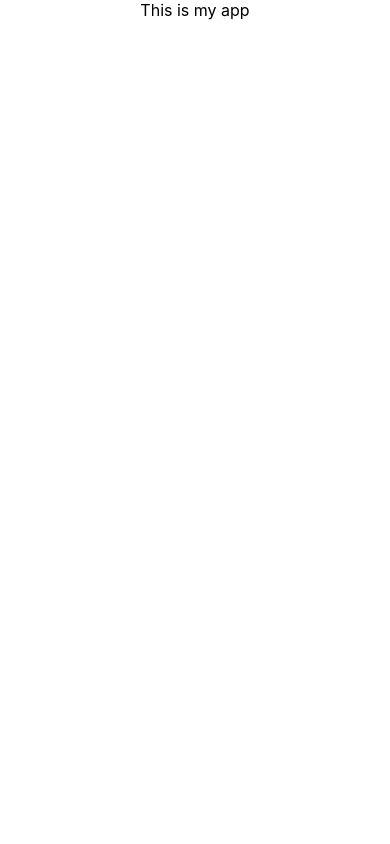
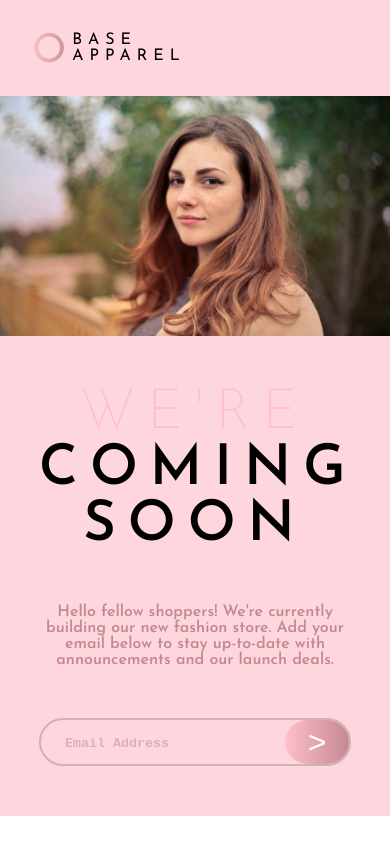
Before and after one commit to m-samara/base-apparel, a React (Create React App) app: page / in a window 390 px wide. Built offline with nearby package versions, Linux system fonts and the light colour scheme.

Commit message:
home page mobile view done

```diff
--- a/src/App.css
+++ b/src/App.css
@@ -1,3 +1,4 @@
+@import url('https://fonts.googleapis.com/css2?family=Josefin+Sans:wght@200;300;400;500;600;700&display=swap');
 .App {
-  text-align: center;
+  min-height: 100vh;
 }
--- a/src/App.js
+++ b/src/App.js
@@ -1,9 +1,10 @@
+import Home from './views/Home/Home';
 import './App.css';
 
 function App() {
   return (
     <div className="App">
-      This is my app
+      <Home />
     </div>
   );
 }
--- /dev/null
+++ b/src/Theme/generics.css
@@ -0,0 +1,4 @@
+.deepblack{
+    font-weight: 800;
+    font-size: xx-large;
+}
--- a/src/index.css
+++ b/src/index.css
@@ -1,3 +1,6 @@
+*{
+  box-sizing: border-box;
+}
 body {
   margin: 0;
   font-family: -apple-system, BlinkMacSystemFont, 'Segoe UI', 'Roboto', 'Oxygen',
--- /dev/null
+++ b/src/views/Home/Home.js
@@ -0,0 +1,31 @@
+import React from "react";
+import classes from "./Home.module.css";
+
+class Home extends React.Component {
+  render() {
+    return (
+      <div className={classes.home}>
+          <div className={classes.logo}>
+              OBASE APPAREL
+          </div>
+        <div className={classes.main_img}>
+        </div>
+        <div className={classes.focused + " " + classes.m_50_10}>
+          WE'RE COMING SOON
+        </div>
+        <div className={classes.description + " " + classes.m_50_10}>
+            Hello fellow shoppers! We're currently building our new fashion store.
+             Add your email below to stay up-to-date with announcements and our launch deals.
+        </div>
+        <div className={classes.m_50_10 + " " + classes.clear_last_m}>
+        <div className={classes.search_container}>
+            <input placeholder="Email Address" />
+            <button>&gt;</button>
+        </div>
+        </div>
+      </div>
+    );
+  }
+}
+
+export default Home;
--- /dev/null
+++ b/src/views/Home/Home.module.css
@@ -0,0 +1,83 @@
+.home{
+    text-align: center;
+    font-family: 'Josefin Sans', sans-serif;
+    background-color: #fdd7dd;
+}
+.logo{
+    padding: 2rem;
+    text-align: left;
+    word-spacing: 100vw;
+    letter-spacing: 6px;
+}
+.logo::first-letter{
+    font-size: 2.5rem;
+    float: left;
+    color: transparent;
+    background: linear-gradient(90deg, rgba(254,193,203,1) 0%, rgba(197,136,146,1) 100%);
+    background-clip: text;
+    -moz-background-clip: text;
+    -webkit-background-clip: text;
+    -webkit-text-fill-color: transparent;
+}
+.m_50_10{
+    margin: 50px 10%;
+}
+.clear_last_m{
+    margin-bottom: 0;
+    padding-bottom: 50px;
+}
+.main_img{
+    height: 15rem;
+    width: 100%;
+    background-image: url("/public/fem1-m.jpg");
+    background-size: cover;
+}
+/* .main_img img{
+    width: 100%;
+    height: 100%;
+} */
+.focused{
+    word-spacing: 100vw;
+    font-size: 3.5rem;
+    letter-spacing: 12px;
+    font-weight: 600;
+}
+.focused::first-line{
+    color: pink;
+    font-weight: 100;
+}
+.description{
+ color: #c58892;
+ font-weight: 600;
+}
+.search_container{
+    display: flex;
+    height: 3rem;
+    border-radius: 100px;
+    border: solid 2px rgb(149 125 129 / 43%);
+}
+.search_container input,button {
+    outline: none;
+    border: none;
+    background-color: transparent;
+}
+.search_container input {
+    flex-grow: 1;
+    padding-left: 1.5rem;
+}
+.search_container input::placeholder {
+    font-family: 'Courier New', Courier, monospace;
+    color: #c5889288;
+    font-weight: 700;
+}
+.search_container button {
+    font-size: 2rem;
+    width: 4rem;
+    color: white;
+    border-radius: 100px;
+    background: rgb(254,193,203);
+    background: linear-gradient(90deg, rgba(254,193,203,1) 0%, rgba(197,136,146,1) 100%);
+}
+.search_container button:active, button:focus{
+    box-shadow: rgb(116 82 113) 3px 3px 6px 0px inset, rgb(163 145 162 / 50%) -3px -3px 6px 1px inset
+}
```
Also changed, not shown: public/fem1-m.jpg (added), src/components/Logo/Logo.js (added).
